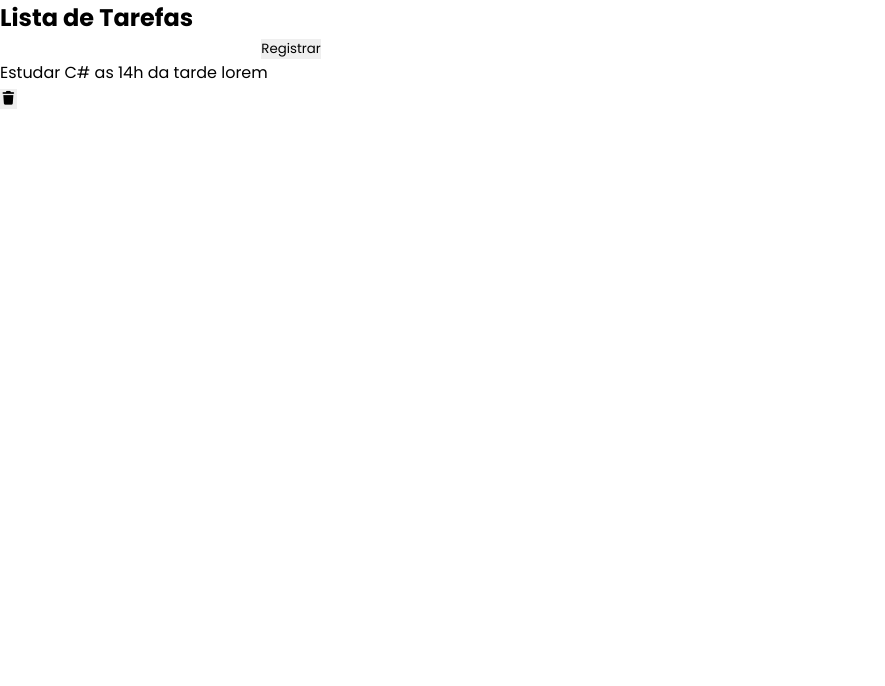
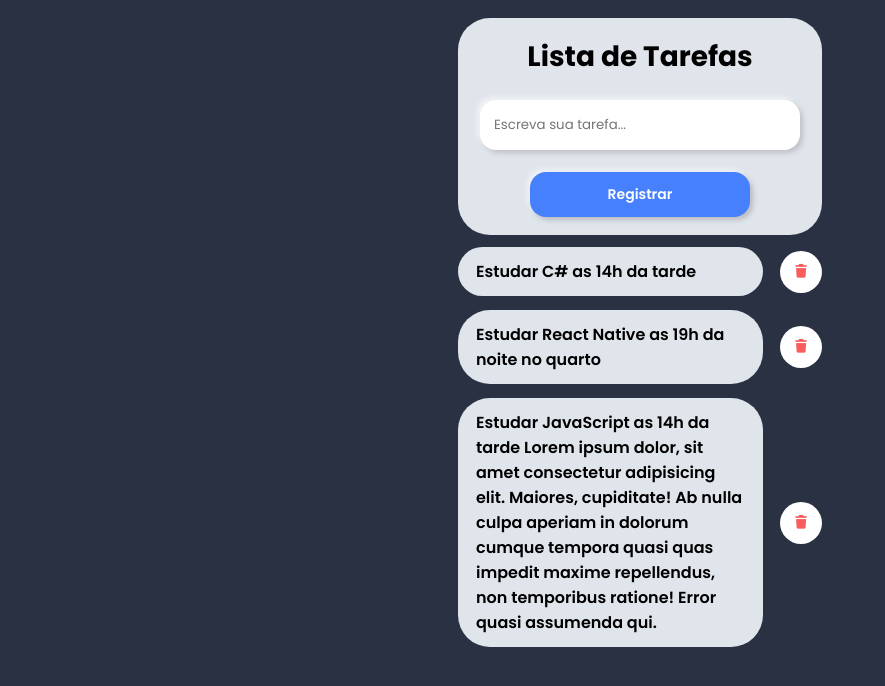
Before and after one commit to GuiPereira8/projeto-tarefas, a plain HTML site: page index.html in a window 1280 px wide. Shown: the whole page, without its empty margins (0-885 px from the left). Drawn offline with Linux system fonts and the light colour scheme; a web font is replaced by a local one.

Commit message:
Fazendo estilo do projeto
Estilizando o projeto e preparando para adicionar o JavaScript.

```diff
--- /dev/null
+++ b/assets/style.css
@@ -0,0 +1,120 @@
+* {
+    margin: 0;
+    padding: 0;
+    border: 0;
+    box-sizing: border-box;
+    font-family: "Poppins", sans-serif;
+}
+ul {
+    list-style: none;
+}
+button {
+    cursor: pointer;
+}
+
+body {
+    height: 100dvh;
+    background-color: #2A3142;
+}
+main {
+    display: flex;
+    flex-direction: row;
+    justify-content: center;
+    height: 100%;
+}
+
+.container {
+    display: flex;
+    padding: 0 8px;
+    flex-direction: column;
+    width: 100%;
+    max-width: 380px;
+    gap: 12px 0;
+}
+
+.container .task-box {
+    background-color: #E0E5EC;
+    border-radius: 32px;
+    padding: 18px;
+    margin-top: 18px;
+    display: flex;
+    flex-direction: column;
+    align-items: center;
+    gap: 22px 0;
+}
+
+.container .task-box > h1 {
+    font-size: 28px;
+    text-align: center;
+}
+
+.container .task-box > input[type="text"] {
+    padding: 15px 14px;
+    border-radius: 16px;
+    width: 100%;
+    max-width: 320px;
+    outline: none;
+    box-shadow: 3px 3px 5px #7a7a7a50, -3px -3px 5px #ffffff85;
+}
+.container .task-box > input[type="text"]:focus {
+    outline: 1px solid #a8a8a8;
+}
+
+.container .task-box > button {
+    padding: 12px;
+    border-radius: 16px;
+    width: 100%;
+    max-width: 220px;
+    background-color: #4680FD;
+    color: #FFF;
+    font-weight: 600;
+    font-size: 14px;
+    box-shadow: 3px 3px 5px #7a7a7a60, -3px -3px 5px #ffffff85;
+}
+
+/* Estilo dos cards de tarefas */
+.container .task-list {
+    display: flex;
+    flex-direction: column;
+    width: 100%;
+    max-width: 452px;
+    gap: 14px 0;
+
+}
+
+.container .task-list .task {
+    display: flex;
+    flex-direction: row;
+    align-items: center;
+    justify-content: space-between;
+    gap: 5px;
+}
+.container .task-list .task > p {
+    background-color: #E0E5EC;
+    padding: 12px 18px;
+    border-radius: 32px;
+    font-weight: 600;
+    width: 100%;
+    max-width: 305px;
+}
+
+.container .task-list .task > button {
+    width: 42px;
+    height: 42px;
+    border-radius: 100%;
+    display: flex;
+    justify-content: center;
+    align-items: center;
+    color: #F85C5C;
+    background-color: #FFF;
+    transition-duration: 0.4s;
+    flex-shrink: 0;
+}
+
+.container .task-list .task > button:hover {
+    color: #FFF;
+    background-color: #F85C5C;
+}
+.container .task-list .task > button:active {
+    scale: 0.9;
+}
--- a/index.html
+++ b/index.html
@@ -11,19 +11,27 @@
     <!-- Link para ícones do Font-Awesome -->
     <link rel="stylesheet" href="https://cdnjs.cloudflare.com/ajax/libs/font-awesome/7.0.1/css/all.min.css" integrity="sha512-2SwdPD6INVrV/lHTZbO2nodKhrnDdJK9/kg2XD1r9uGqPo1cUbujc+IYdlYdEErWNu69gVcYgdxlmVmzTWnetw==" crossorigin="anonymous" referrerpolicy="no-referrer" />
     <title>Lista de Tarefas</title>
-    <link rel="stylesheet" href="style.css">
+    <link rel="stylesheet" href="/assets/style.css">
 </head>
 <body>
     <main>
-        <section>
-            <div>
+        <section class="container">
+            <div class="task-box" id="area">
                 <h1>Lista de Tarefas</h1>
-                <input type="text" name="tarefa" id="tarefa">
-                <input type="button" value="Registrar">
+                <input type="text" name="tarefa" id="itarefa" placeholder="Escreva sua tarefa...">
+                <button type="button">Registrar</button>
             </div>
-            <ul>
-                <li>
-                    <p>Estudar C# as 14h da tarde lorem</p>
+            <ul class="task-list">
+                <li class="task">
+                    <p>Estudar C# as 14h da tarde</p>
+                    <button type="button"><span class="fa-solid fa-trash"></span></button>
+                </li>
+                <li class="task">
+                    <p>Estudar React Native as 19h da noite no quarto </p>
+                    <button type="button"><span class="fa-solid fa-trash"></span></button>
+                </li>
+                <li class="task">
+                    <p>Estudar JavaScript as 14h da tarde Lorem ipsum dolor, sit amet consectetur adipisicing elit. Maiores, cupiditate! Ab nulla culpa aperiam in dolorum cumque tempora quasi quas impedit maxime repellendus, non temporibus ratione! Error quasi assumenda qui.</p>
                     <button type="button"><span class="fa-solid fa-trash"></span></button>
                 </li>
             </ul>
--- a/style.css
+++ /dev/null
@@ -1,7 +0,0 @@
-* {
-    margin: 0;
-    padding: 0;
-    border: 0;
-    box-sizing: border-box;
-    font-family: "Poppins", sans-serif;
-}
```
